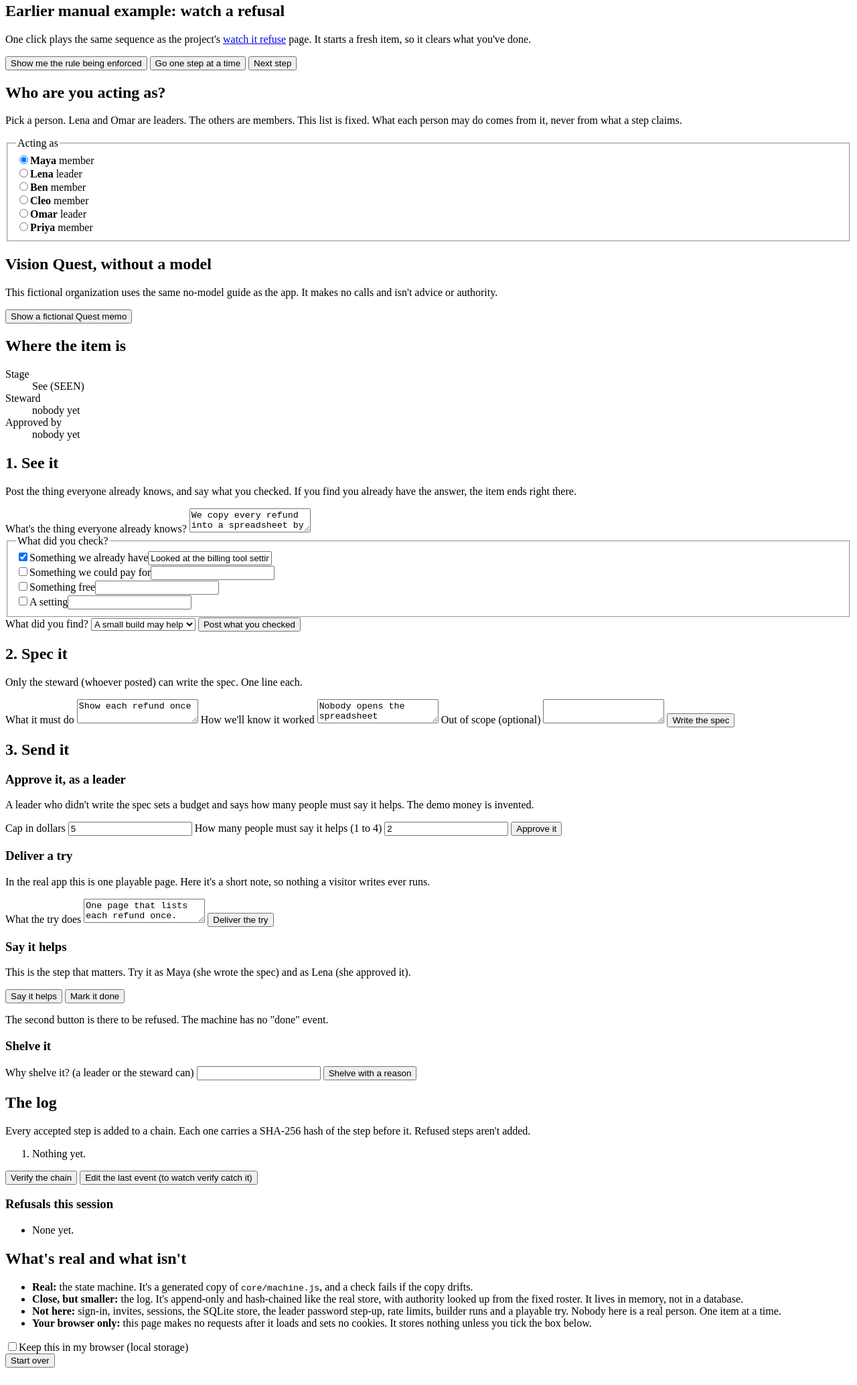
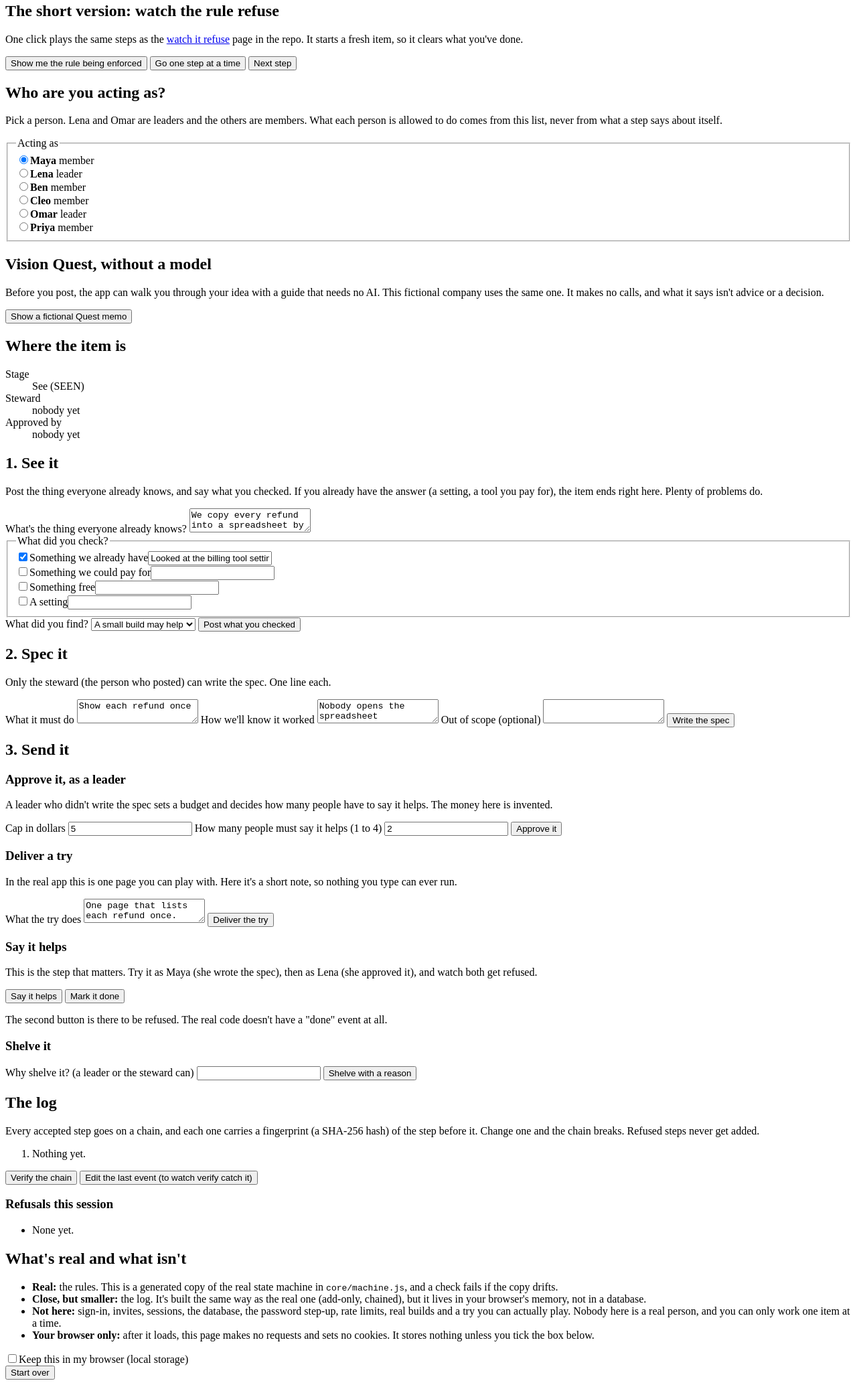
Before and after one commit to stevenammer/see-spec-send, a website with bundled scripts: page demo/index.html in a window 1280 px wide. Shown: the part 722-2790 px from the top of the page at 67% size. Built offline with nearby package versions, Linux system fonts and the light colour scheme.

Commit message:
Demo page copy rewritten: plainer, less jargon, same behavior and button labels

```diff
--- a/demo/index.html
+++ b/demo/index.html
@@ -11,15 +11,15 @@
 </head>
 <body>
 <header>
-  <h1>See it. Spec it. Send it. A demo</h1>
-  <p class="lead">Nothing counts until the people doing the work say it helps. Here you can try to get around that and watch the rule refuse you.</p>
-  <p class="honest"><strong>This is a demo.</strong> The people are invented and there's no server. Everything runs in your browser and nothing leaves the page. The rules are the real state machine from the project, copied in by a script. The sign-in, the SQLite store, the leader password step-up and the rest of the real app aren't here. <a href="https://github.com/stevenammer/see-spec-send">The repository is on GitHub</a>.</p>
+  <h1>See it. Spec it. Send it.</h1>
+  <p class="lead">Nothing counts until the people doing the work say it helps. Go ahead and try to get around that. The page will refuse you, and it'll tell you why.</p>
+  <p class="honest"><strong>This is a demo.</strong> The people are invented and there's no server. Everything runs in your browser and nothing leaves the page. The rules are the same code the real app runs, copied in by a script. Sign-in, the database and the password step-up aren't here. <a href="https://github.com/stevenammer/see-spec-send">The repository is on GitHub</a>.</p>
   <noscript><p class="refused">This demo needs JavaScript and a static file server. It can't run from a file:// address.</p></noscript>
 </header>
 <main>
   <section id="vision-conversation" aria-labelledby="h-conversation">
-    <h2 id="h-conversation">The current conversation journey</h2>
-    <p>Post a SEE, talk it through, include a comment as the original poster, write a SPEC, and SEND IT! A different leader decides. Forks need their own approval. Effort replies and the builder here are labeled fixtures, with no model, database, sign-in, or money movement.</p>
+    <h2 id="h-conversation">Play a whole item, start to finish</h2>
+    <p>Post the problem (that's the SEE), talk it over, write the spec, and send it. A different person, a leader, decides. Anyone can fork it, but a fork never inherits the approval. Effort is the AI that replies first, and the builder is a stand-in. Both are labeled as fakes here: no model, no database, no sign-in, and no money moves.</p>
     <label>Acting as<select name="vision-person"></select></label>
     <p data-vision-status></p><p data-vision-result role="status" aria-live="polite"></p>
     <form data-vision="post"><label>SEE in your own words<textarea name="original" required maxlength="500">Callers repeat the note after a transfer.</textarea></label><button>Post conversation SEE</button></form>
@@ -36,8 +36,8 @@
     <h3>Frozen decision packet</h3><pre data-vision-packet></pre>
   </section>
   <section aria-labelledby="h-tour">
-    <h2 id="h-tour">Earlier manual example: watch a refusal</h2>
-    <p>One click plays the same sequence as the project's <a href="https://github.com/stevenammer/see-spec-send/blob/main/docs/WATCH_IT_REFUSE.md">watch it refuse</a> page. It starts a fresh item, so it clears what you've done.</p>
+    <h2 id="h-tour">The short version: watch the rule refuse</h2>
+    <p>One click plays the same steps as the <a href="https://github.com/stevenammer/see-spec-send/blob/main/docs/WATCH_IT_REFUSE.md">watch it refuse</a> page in the repo. It starts a fresh item, so it clears what you've done.</p>
     <div class="row">
       <button type="button" id="tour-all">Show me the rule being enforced</button>
       <button type="button" id="tour-start" class="quiet">Go one step at a time</button>
@@ -48,13 +48,13 @@
 
   <section aria-labelledby="h-who">
     <h2 id="h-who">Who are you acting as?</h2>
-    <p>Pick a person. Lena and Omar are leaders. The others are members. This list is fixed. What each person may do comes from it, never from what a step claims.</p>
+    <p>Pick a person. Lena and Omar are leaders and the others are members. What each person is allowed to do comes from this list, never from what a step says about itself.</p>
     <fieldset class="roster"><legend>Acting as</legend><div id="who"></div></fieldset>
   </section>
 
   <section aria-labelledby="h-quest">
     <h2 id="h-quest">Vision Quest, without a model</h2>
-    <p>This fictional organization uses the same no-model guide as the app. It makes no calls and isn't advice or authority.</p>
+    <p>Before you post, the app can walk you through your idea with a guide that needs no AI. This fictional company uses the same one. It makes no calls, and what it says isn't advice or a decision.</p>
     <button type="button" id="quest-example">Show a fictional Quest memo</button>
     <pre id="quest-example-out" role="status"></pre>
   </section>
@@ -67,7 +67,7 @@
 
   <section aria-labelledby="h-see">
     <h2 id="h-see">1. See it</h2>
-    <p>Post the thing everyone already knows, and say what you checked. If you find you already have the answer, the item ends right there.</p>
+    <p>Post the thing everyone already knows, and say what you checked. If you already have the answer (a setting, a tool you pay for), the item ends right here. Plenty of problems do.</p>
     <form id="form-post" autocomplete="off">
       <label for="problem">What's the thing everyone already knows?</label>
       <textarea id="problem" name="problem" maxlength="500" required>We copy every refund into a spreadsheet by hand.</textarea>
@@ -91,7 +91,7 @@
 
   <section aria-labelledby="h-spec">
     <h2 id="h-spec">2. Spec it</h2>
-    <p>Only the steward (whoever posted) can write the spec. One line each.</p>
+    <p>Only the steward (the person who posted) can write the spec. One line each.</p>
     <form id="form-spec" autocomplete="off">
       <label for="must">What it must do</label>
       <textarea id="must" name="must" maxlength="1600">Show each refund once</textarea>
@@ -106,7 +106,7 @@
   <section aria-labelledby="h-send">
     <h2 id="h-send">3. Send it</h2>
     <h3>Approve it, as a leader</h3>
-    <p>A leader who didn't write the spec sets a budget and says how many people must say it helps. The demo money is invented.</p>
+    <p>A leader who didn't write the spec sets a budget and decides how many people have to say it helps. The money here is invented.</p>
     <form id="form-approve" autocomplete="off">
       <label for="cap">Cap in dollars</label>
       <input id="cap" name="cap" type="text" inputmode="decimal" maxlength="7" value="5">
@@ -115,19 +115,19 @@
       <button type="submit">Approve it</button>
     </form>
     <h3>Deliver a try</h3>
-    <p>In the real app this is one playable page. Here it's a short note, so nothing a visitor writes ever runs.</p>
+    <p>In the real app this is one page you can play with. Here it's a short note, so nothing you type can ever run.</p>
     <form id="form-deliver" autocomplete="off">
       <label for="try">What the try does</label>
       <textarea id="try" name="text" maxlength="1000">One page that lists each refund once.</textarea>
       <button type="submit">Deliver the try</button>
     </form>
     <h3>Say it helps</h3>
-    <p>This is the step that matters. Try it as Maya (she wrote the spec) and as Lena (she approved it).</p>
+    <p>This is the step that matters. Try it as Maya (she wrote the spec), then as Lena (she approved it), and watch both get refused.</p>
     <div class="row">
       <button type="button" id="btn-help">Say it helps</button>
       <button type="button" id="btn-done" class="quiet">Mark it done</button>
     </div>
-    <p class="small">The second button is there to be refused. The machine has no "done" event.</p>
+    <p class="small">The second button is there to be refused. The real code doesn't have a "done" event at all.</p>
     <h3>Shelve it</h3>
     <form id="form-shelve" autocomplete="off">
       <label for="reason">Why shelve it? (a leader or the steward can)</label>
@@ -138,7 +138,7 @@
 
   <section aria-labelledby="h-log">
     <h2 id="h-log">The log</h2>
-    <p>Every accepted step is added to a chain. Each one carries a SHA-256 hash of the step before it. Refused steps aren't added.</p>
+    <p>Every accepted step goes on a chain, and each one carries a fingerprint (a SHA-256 hash) of the step before it. Change one and the chain breaks. Refused steps never get added.</p>
     <ol id="events" class="events"></ol>
     <div class="row">
       <button type="button" id="verify">Verify the chain</button>
@@ -152,10 +152,10 @@
   <section aria-labelledby="h-real">
     <h2 id="h-real">What's real and what isn't</h2>
     <ul>
-      <li><strong>Real:</strong> the state machine. It's a generated copy of <code>core/machine.js</code>, and a check fails if the copy drifts.</li>
-      <li><strong>Close, but smaller:</strong> the log. It's append-only and hash-chained like the real store, with authority looked up from the fixed roster. It lives in memory, not in a database.</li>
-      <li><strong>Not here:</strong> sign-in, invites, sessions, the SQLite store, the leader password step-up, rate limits, builder runs and a playable try. Nobody here is a real person. One item at a time.</li>
-      <li><strong>Your browser only:</strong> this page makes no requests after it loads and sets no cookies. It stores nothing unless you tick the box below.</li>
+      <li><strong>Real:</strong> the rules. This is a generated copy of the real state machine in <code>core/machine.js</code>, and a check fails if the copy drifts.</li>
+      <li><strong>Close, but smaller:</strong> the log. It's built the same way as the real one (add-only, chained), but it lives in your browser's memory, not in a database.</li>
+      <li><strong>Not here:</strong> sign-in, invites, sessions, the database, the password step-up, rate limits, real builds and a try you can actually play. Nobody here is a real person, and you can only work one item at a time.</li>
+      <li><strong>Your browser only:</strong> after it loads, this page makes no requests and sets no cookies. It stores nothing unless you tick the box below.</li>
     </ul>
     <div class="row">
       <input type="checkbox" id="persist"><label for="persist">Keep this in my browser (local storage)</label>
```
